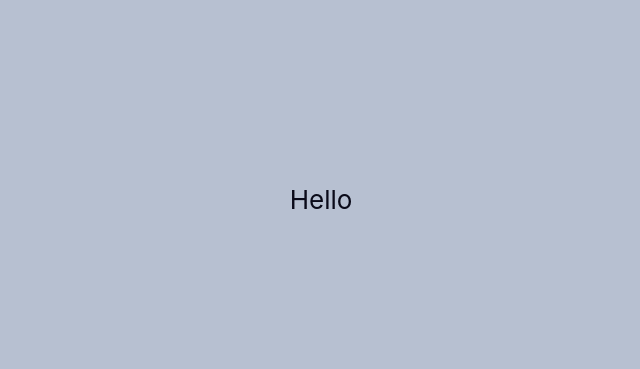
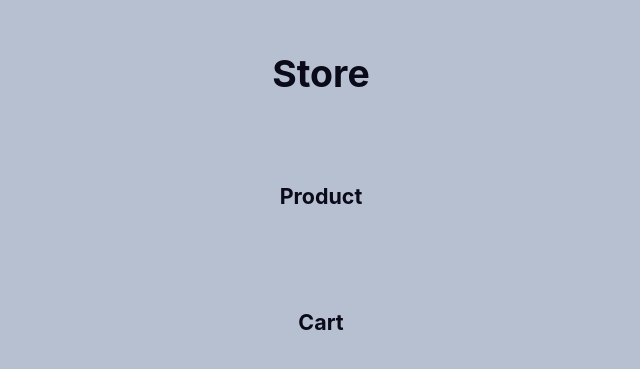
Before and after one commit to JosephThomasVasquez/storeApp, a React (Create React App) app: page / in a window 1280 px wide. Shown: the part 201-570 px from the top of the page, without its empty margins (319-959 px from the left). Built offline with nearby package versions, Linux system fonts and the light colour scheme.

Commit message:
Added Header Cart and Item jsx files

```diff
--- a/src/App.css
+++ b/src/App.css
@@ -1,10 +1,5 @@
 .App {
-  text-align: center;
-}
 
-.App-logo {
-  height: 40vmin;
-  pointer-events: none;
 }
 
 @media (prefers-reduced-motion: no-preference) {
@@ -20,7 +15,7 @@
   flex-direction: column;
   align-items: center;
   justify-content: center;
-  font-size: calc(10px + 2vmin);
+  font-size: 2rem;
   color: rgba(10, 10, 25, 1);
 }
 
--- a/src/App.js
+++ b/src/App.js
@@ -1,11 +1,16 @@
 import React from 'react';
+import Header from './components/Header'
+import Item from './components/Item'
+import Cart from './components/Cart'
 import './App.css';
 
 function App() {
   return (
     <div className="App">
       <header className="App-header">
-        <div>Hello</div>
+        <Header />
+        <Item />
+        <Cart />
       </header>
     </div>
   );
--- /dev/null
+++ b/src/components/Cart.js
@@ -0,0 +1,12 @@
+import React from 'react';
+
+function Cart() {
+
+    return (
+    <div>
+        <h6>Cart</h6>
+    </div>);
+
+};
+
+export default Cart;
--- /dev/null
+++ b/src/components/Header.js
@@ -0,0 +1,13 @@
+import React from 'react';
+
+function Header() {
+
+    return (
+        <div>
+            <h3>Store</h3>
+        </div>
+    );
+
+};
+
+export default Header;
--- /dev/null
+++ b/src/components/Item.js
@@ -0,0 +1,9 @@
+import React from "react";
+
+function Item () {
+    return (<div>
+        <h6>Product</h6>
+    </div>);
+}
+
+export default Item;
```
Also changed, not shown: public/index.html (+0 -18 lines).
